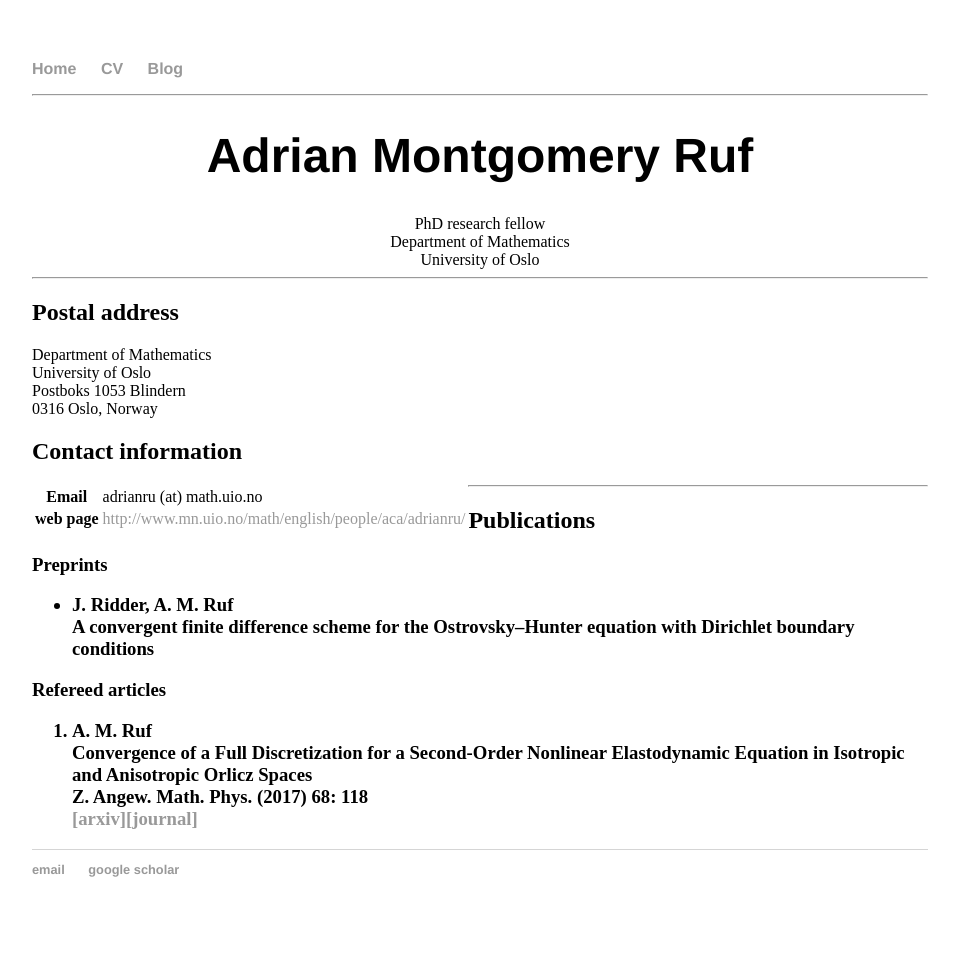
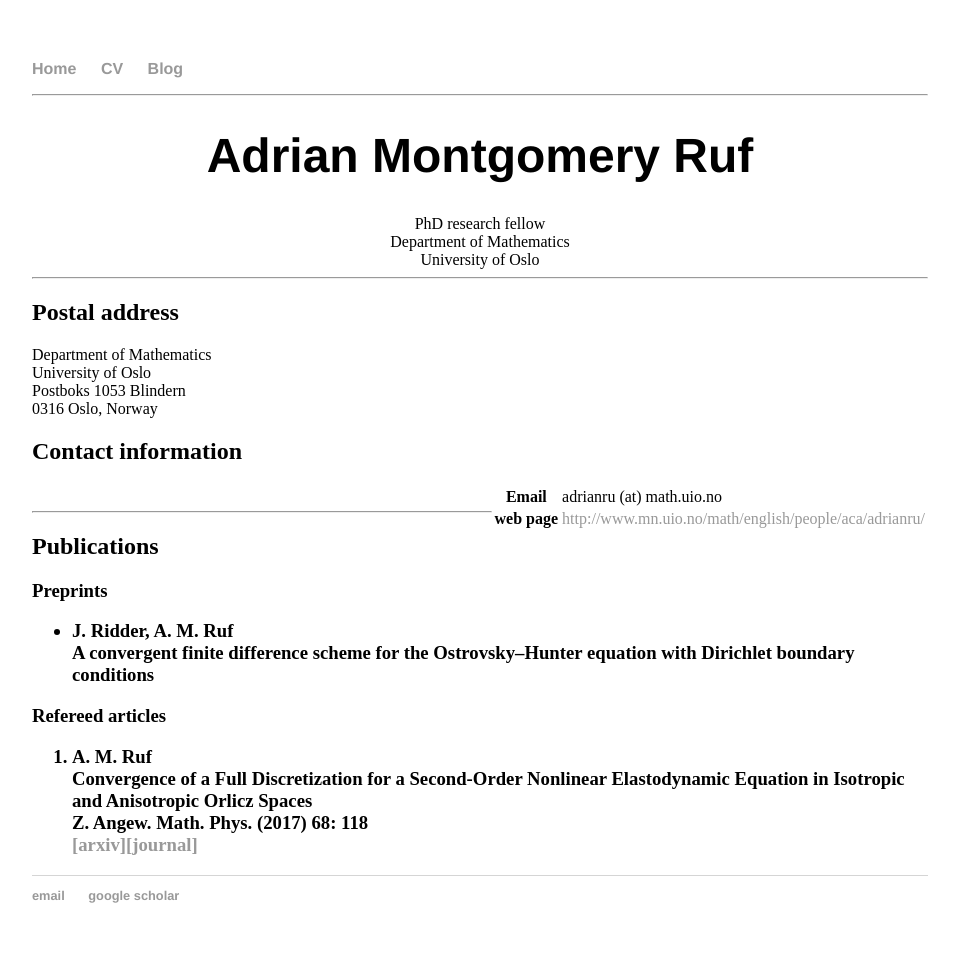
Before and after one commit to adrianmruf/adrianmruf.github.io, a Jekyll site: the page built from index.html, in a window 1280 px wide. Shown: the whole page, without its empty margins (160-1119 px from the left). Built offline with Jekyll 4.4.1, drawn with Linux system fonts in a browser that asks for light colours; before the commit the page ends 937 px from its top, so only the background shows below that.

Commit message:
Update index.html

```diff
--- a/index.html
+++ b/index.html
@@ -18,7 +18,7 @@ title: Adrian Montgomery Ruf
 	Postboks 1053 Blindern<br>
 	0316 Oslo, Norway
 	<h2>Contact information</h2>
-<table align="left">
+<table align="right">
  	 <tr>
    	 <th>Email</th>
    	 <td>adrianru (at) math.uio.no</th>
@@ -28,7 +28,7 @@ title: Adrian Montgomery Ruf
    	 <td><a href="http://www.mn.uio.no/math/english/people/aca/adrianru/">http://www.mn.uio.no/math/english/people/aca/adrianru/</a></td>
  	 </tr>
 </table>
-
+<br>
 <hr />
 
 	<h2>Publications<h2>
```
